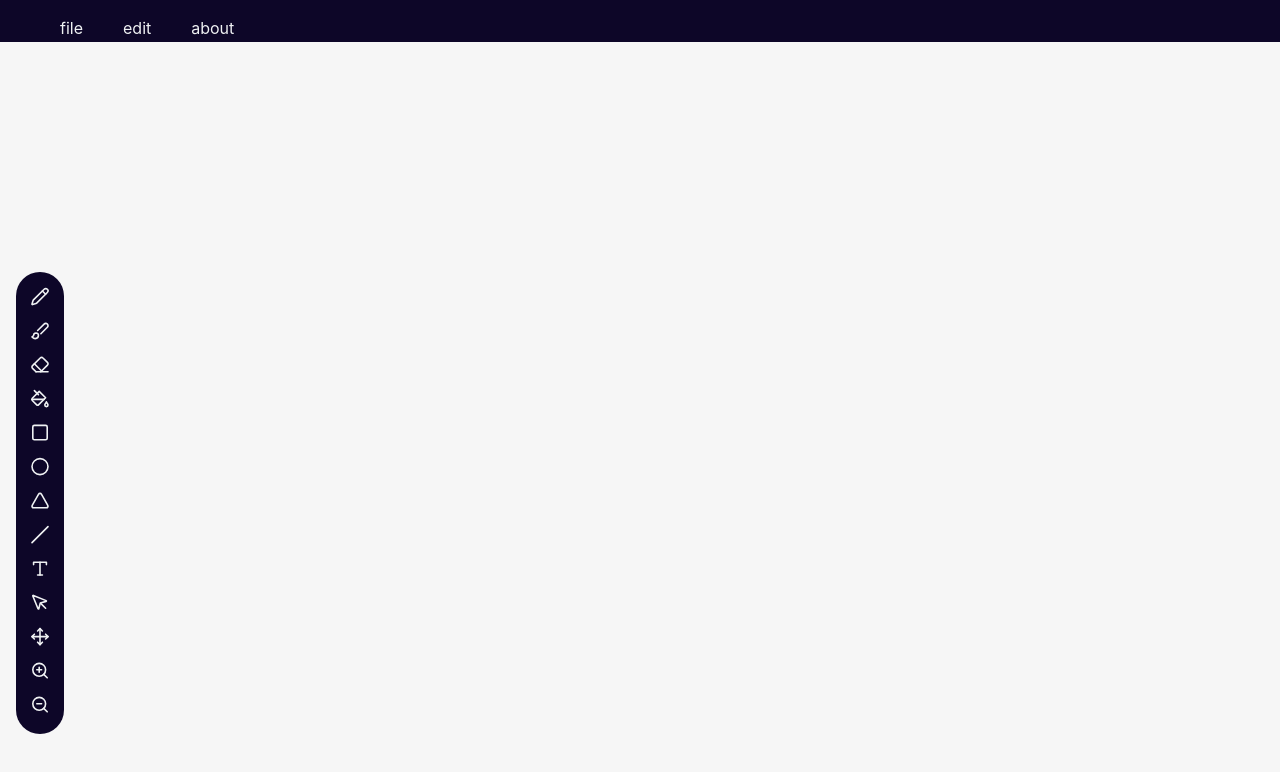
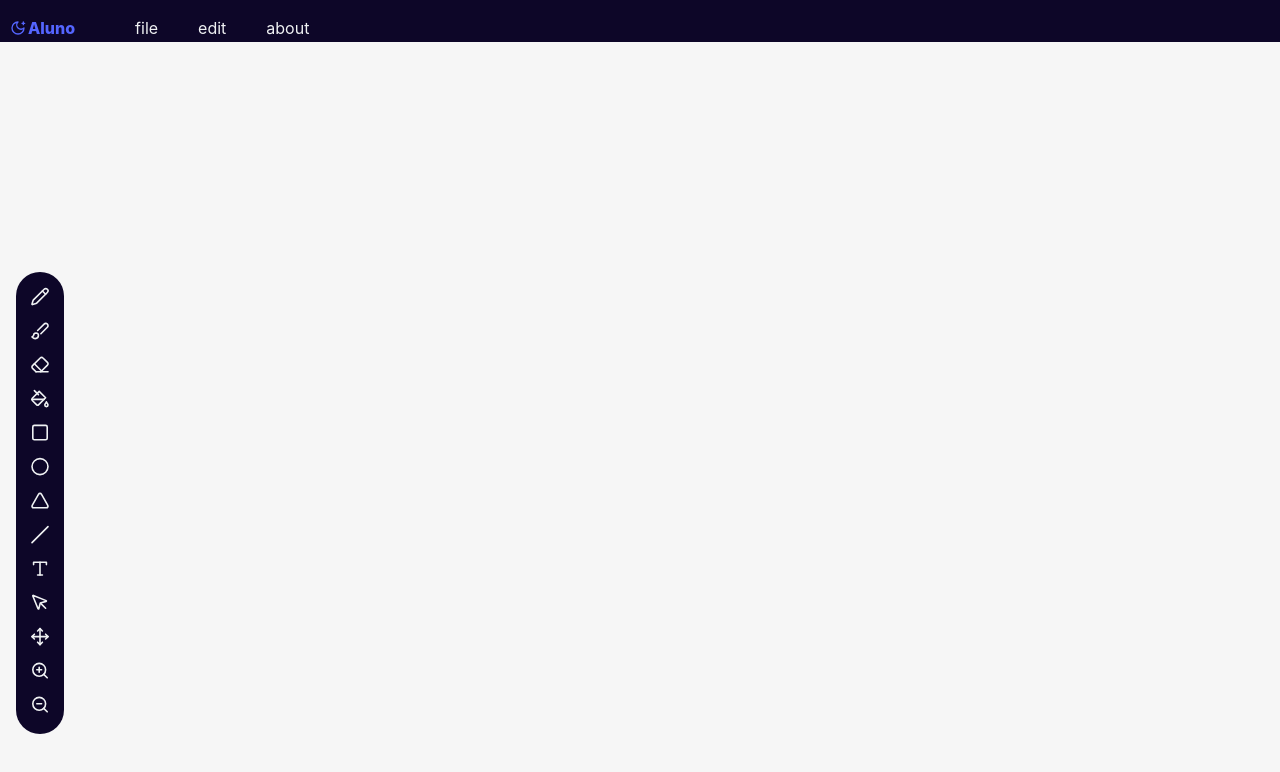
Before and after one commit to Mohamed-Abuali/Aluno, a React (Vite) app: page / in a window 1280 px wide. Shown: the top 772 px of the page. Built offline with nearby package versions, Linux system fonts and the light colour scheme.

Commit message:
feat(navbar): add logo with icon and adjust styling
Add moon icon and "Aluno" text as logo in navbar. Update CSS to include logo styling and improve navbar alignment.

```diff
--- a/src/App.css
+++ b/src/App.css
@@ -72,9 +72,10 @@ body{
   background-color: var(--main-color);
   nav{
     display:flex;
+    padding: 0px 10px;
     width: 100%;
     justify-content: start;
-    align-items: start;
+    align-items: center;
     ul{
 
       display: flex;
@@ -93,5 +94,18 @@ body{
 
       }
     }
+    .logo-wrapper{
+      display: flex;
+      gap:2px;
+      width: auto;
+      justify-content: center;
+      align-items: center;
+    }
+    .logo{
+      color: var(--icons);
+      font-weight: 800;
+      font-size: medium;
+    }
+
   }
 }
--- a/src/components/NavBar.tsx
+++ b/src/components/NavBar.tsx
@@ -1,9 +1,14 @@
-import React from 'react'
+
+import { LuMoonStar } from "react-icons/lu";
 
 const NavBar = () => {
   return (
     <div className='navbar-container'>
         <nav>
+            <div className="logo-wrapper">
+            <LuMoonStar className="logo"/>
+            <p className="logo">Aluno</p>
+            </div>
             <ul>
                 <li>file</li>
                 <li>edit</li>
```
